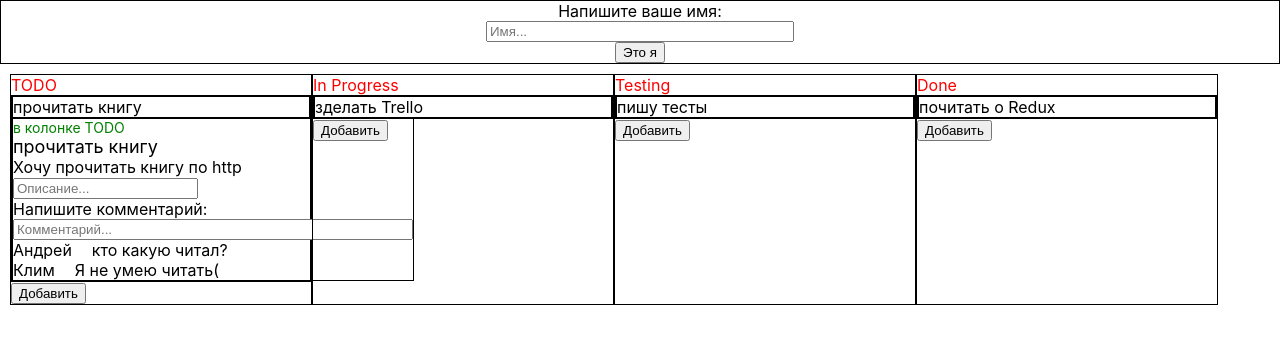
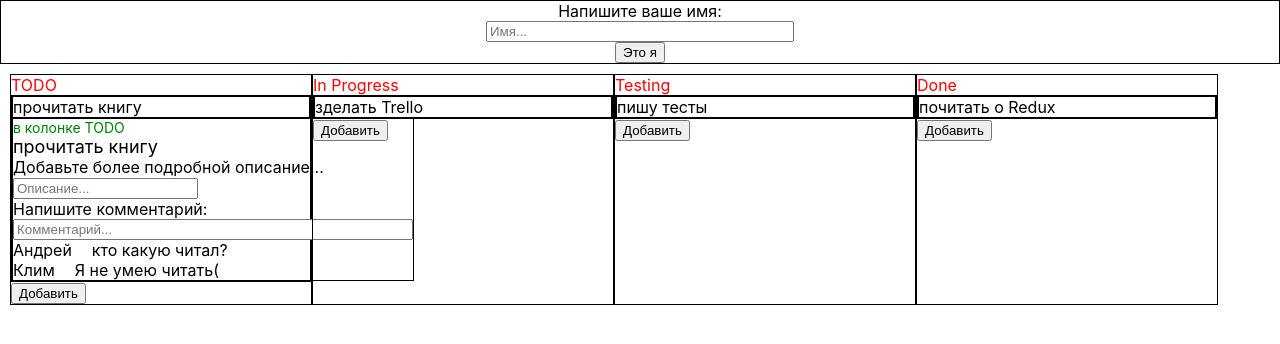
Before and after one commit to AndreySavchenkov/trello, a React (Create React App) app: page / in a window 1280 px wide. Both pictures are taken after a click on the element "прочитать книгу". Shown: the top 344 px of the page. Built offline with nearby package versions, Linux system fonts and the light colour scheme.

Commit message:
feat: change discription text in main useState

```diff
--- a/src/App.tsx
+++ b/src/App.tsx
@@ -23,8 +23,11 @@ function App() {
     }, [])
 
     let columns = state.columns.map(item => <Column key={item.id}
+                                                    state={state}
                                                     name={item.title}
-                                                    cards={item.cards}/>)
+                                                    cards={item.cards}
+                                                    columnId={item.id}
+                                                    setState={setState}/>)
 
 
     return (
--- a/src/components/card/Card.tsx
+++ b/src/components/card/Card.tsx
@@ -2,7 +2,7 @@ import React, {useState} from "react";
 import styled from "styled-components";
 import {Description} from "./description/Description";
 import {Comments} from "./comments/Comments";
-import {CommentsT} from "../../state/data";
+import {CommentsT, DataT} from "../../state/data";
 
 const CardWrapper = styled.div`
   display: flex;
@@ -26,6 +26,10 @@ type PropsType = {
     cardName: string,
     description: string,
     comments: CommentsT,
+    setState: (state: any) => void,
+    state: DataT,
+    columnId: number,
+    cardId: number,
 }
 
 export const Card = (props: PropsType) => {
@@ -42,7 +46,11 @@ export const Card = (props: PropsType) => {
             {click ? <CardWrapper>
                 <ColumnName>в колонке {props.columnName}</ColumnName>
                 <CardName>{props.cardName}</CardName>
-                <Description description={props.description}/>
+                <Description state={props.state}
+                             cardId={props.cardId}
+                             setState={props.setState}
+                             columnId={props.columnId}
+                             description={props.description}/>
                 <Comments comments={props.comments}/>
             </CardWrapper> : null}
         </>
--- a/src/components/card/comments/Comments.tsx
+++ b/src/components/card/comments/Comments.tsx
@@ -30,8 +30,8 @@ export const Comments = (props: PropsType) => {
             Напишите комментарий:
             <CommentInput type={'text'}
                           value={comment}
-                          placeholder={'Комментарий...'}
-                          onChange={changeHandler}/>
+                          onChange={changeHandler}
+                          placeholder={'Комментарий...'}/>
 
             {showComments}
         </CommentsWrapper>
--- a/src/components/card/description/Description.tsx
+++ b/src/components/card/description/Description.tsx
@@ -1,40 +1,58 @@
 import React, {ChangeEvent, useState} from "react";
 import styled from "styled-components";
+import {DataT} from "../../../state/data";
 
 const DescriptionWrapper = styled.div`
 
 `
 const DescriptionText = styled.span`
-    display: block;
+  display: block;
 `
 const DescriptionInput = styled.input`
 
 `
 type PropsType = {
-    description: string
+    state: DataT,
+    columnId: number,
+    cardId: number,
+    description: string,
+    setState: (state: any) => void,
 }
 
 export const Description = (props: PropsType) => {
 
-    const [description, setDescription] = useState('');
+    const [description, setDescription] = useState(props.description);
 
     const changeHandler = (e: ChangeEvent<HTMLInputElement>) => {
         setDescription(e.currentTarget.value)
+        let findColumn = props.state.columns.find(item => item.id === props.columnId);
+        //@ts-ignore
+        let findCard = findColumn.cards.find(item => item.id === props.cardId);
+        //@ts-ignore
+        findCard.description = description;
+        let newColumns = props.state.columns.map(item => item.id === props.columnId ? findColumn : item)
+        let newState = {columns: newColumns}
+        props.setState(newState)
+
+    }
+
+    const blurHandler = (e: ChangeEvent<HTMLInputElement>) => {
+        e.currentTarget.value = '';
     }
 
 
     return (
         <DescriptionWrapper>
             <DescriptionText>
-                { props.description ? props.description : 'Добавьте более подробной описание...'}
+                {description ? description : 'Добавьте более подробной описание...'}
             </DescriptionText>
             <DescriptionInput
                 type={'text'}
-                value={description}
+                // value={description}
                 placeholder={'Описание...'}
                 onChange={changeHandler}
-                onBlur={() => setDescription('')}/>
-            {description}
+                onBlur={blurHandler}
+            />
         </DescriptionWrapper>
     )
 }
--- a/src/components/column/Column.tsx
+++ b/src/components/column/Column.tsx
@@ -1,7 +1,7 @@
 import React from "react";
 import styled from "styled-components";
 import {Card} from "../card/Card";
-import {CardsT} from "../../state/data";
+import {CardsT, DataT} from "../../state/data";
 
 
 const WrapperColumn = styled.div`
@@ -20,17 +20,24 @@ const Button = styled.button`
 
 `
 type PropsType = {
-    name: string;
-    cards: CardsT;
+    name: string,
+    columnId: number,
+    cards: CardsT,
+    setState: (state: any) => void,
+    state: DataT,
 }
 
 
 export const Column = (props: PropsType) => {
 
     let cardsShowArr = props.cards.map(item => <Card key={item.id}
+                                                     cardId={item.id}
+                                                     state={props.state}
                                                      cardName={item.title}
                                                      columnName={props.name}
                                                      comments={item.comments}
+                                                     setState={props.setState}
+                                                     columnId={props.columnId}
                                                      description={item.description}/>)
 
     return (
--- a/src/state/data.ts
+++ b/src/state/data.ts
@@ -32,7 +32,7 @@ export const data: DataT = {
             cards: [{
                 id: 1,
                 title: 'прочитать книгу',
-                description: 'Хочу прочитать книгу по http',
+                description: '',
                 comments: [
                     {id: 1, writer: 'Андрей', text: 'кто какую читал?'},
                     {id: 2, writer: 'Клим', text: 'Я не умею читать('}
@@ -45,7 +45,7 @@ export const data: DataT = {
             cards: [{
                 id: 1,
                 title: 'зделать Trello',
-                description: 'разбираюсь с новым стеком',
+                description: '',
                 comments: [
                     {id: 1, writer: 'Коля', text: 'они не новые'},
                     {id: 2, writer: 'Аня', text: 'не осуждаю'}
@@ -58,7 +58,7 @@ export const data: DataT = {
             cards: [{
                 id: 1,
                 title: 'пишу тесты',
-                description: 'нужно написать unit тесты',
+                description: '',
                 comments: [
                     {id: 1, writer: 'Михаил', text: 'тестов много не бывает'},
                     {id: 2, writer: 'Аня', text: 'не осуждаю'}
@@ -71,7 +71,7 @@ export const data: DataT = {
             cards: [{
                 id: 1,
                 title: 'почитать о Redux',
-                description: 'уменьшить колличество пропсов',
+                description: '',
                 comments: [
                     {id: 1, writer: 'Клим', text: 'я забыл, что такое пропсы'},
                     {id: 2, writer: 'Аня', text: 'I enjoy props'}
```
